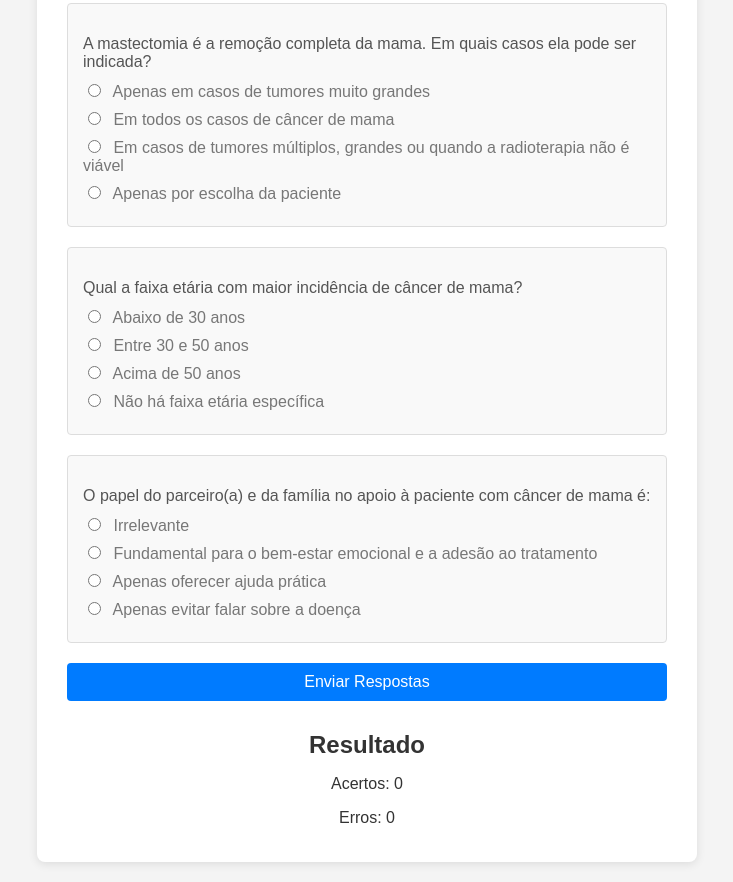
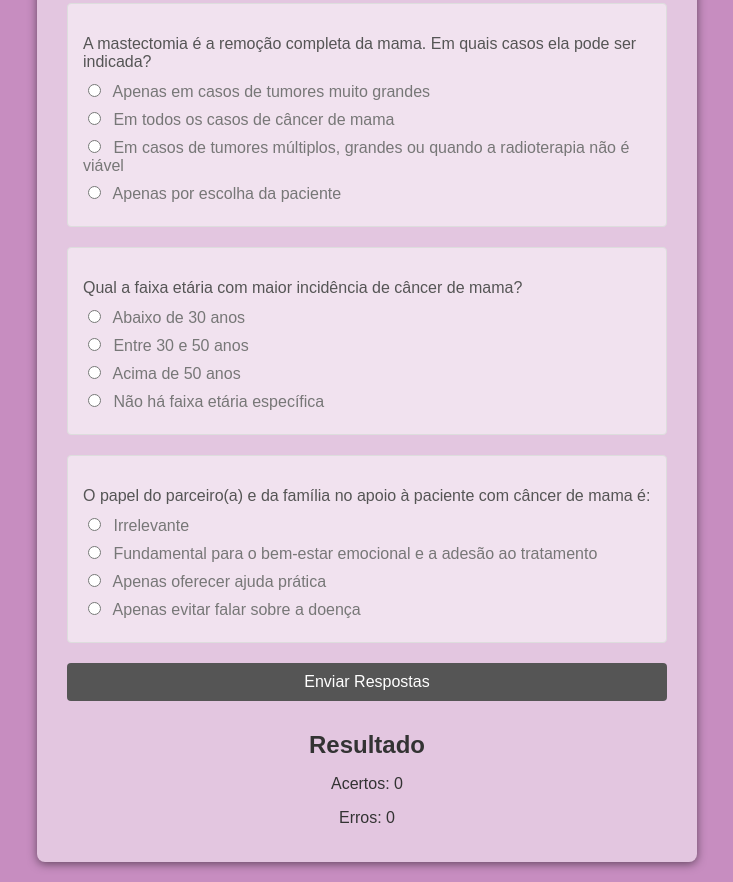
Before and after one commit to GPLia/quiz-concientizacao-mama, a plain HTML site: page index.html in a window 1280 px wide. Shown: the part 577-1459 px from the top of the page, without its empty margins (273-1006 px from the left). Drawn offline with Linux system fonts and the light colour scheme.

Commit message:
style: adiciona cores para o projeto

```diff
--- a/css/style.css
+++ b/css/style.css
@@ -1,7 +1,7 @@
 body {
     font-family: sans-serif;
     margin: 20px;
-    background-color: #f4f4f4;
+    background-color: #c78dc0;
     display: flex;
     justify-content: center;
     align-items: center;
@@ -9,10 +9,10 @@ body {
 }
 
 .quiz-container {
-    background-color: #fff;
+    background-color: #e3c6e0;
     padding: 30px;
     border-radius: 8px;
-    box-shadow: 0 2px 10px rgba(0, 0, 0, 0.1);
+    box-shadow: 0 2px 10px rgba(0, 0, 0, 0.5);
     width: 80%;
     max-width: 600px;
 }
@@ -28,7 +28,7 @@ h1 {
     padding: 15px;
     border: 1px solid #ddd;
     border-radius: 4px;
-    background-color: #f9f9f9;
+    background-color:#f1e2ef;
 }
 
 .question-text {
@@ -48,7 +48,7 @@ h1 {
 }
 
 button[type="submit"] {
-    background-color: #007bff;
+    background-color: #555;
     color: #fff;
     padding: 10px 20px;
     border: none;
@@ -61,7 +61,7 @@ button[type="submit"] {
 }
 
 button[type="submit"]:hover {
-    background-color: #0056b3;
+    background-color:#5555;
 }
 
 #result-container {
@@ -118,7 +118,7 @@ button[type="submit"]:hover {
     }
 
     .options-container label:hover {
-        background-color: #f0f0f0;
+        background-color:#e3c6e0;
     }
 
     .options-container label input[type="radio"] {
@@ -183,7 +183,7 @@ button[type="submit"]:hover {
     }
 
     .options-container label:hover {
-        background-color: #f0f0f0;
+        background-color:#e3c6e0;
     }
 
     .options-container label input[type="radio"] {
```
